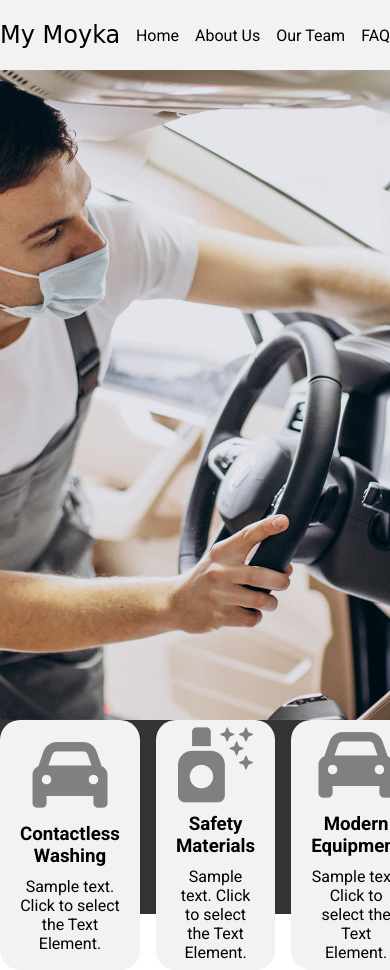
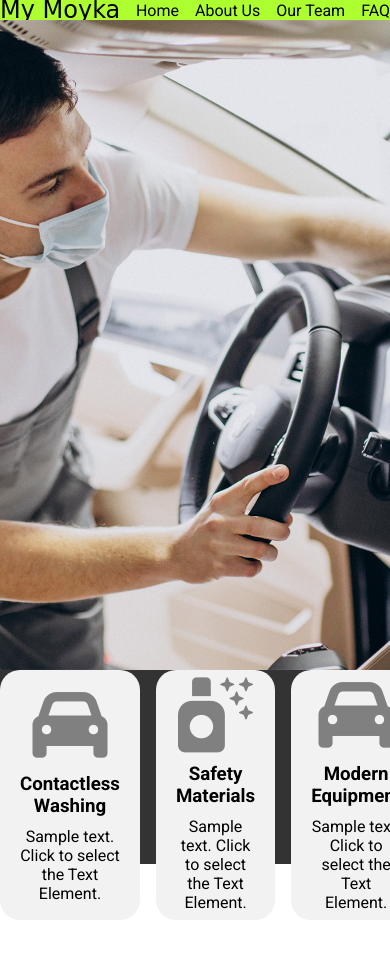
Before and after one commit to Vusal1y3v/Moyka, a plain HTML site: page index.html in a window 390 px wide. Shown: the top 970 px of the page. After the commit the page ends 920 px from the top, so only its background shows below. Drawn offline with Linux system fonts and the light colour scheme; a web font is replaced by a local one.

Commit message:
responsive

```diff
--- a/assets/styles/style.css
+++ b/assets/styles/style.css
@@ -83,3 +83,29 @@ main .intro .intro__services .card i{
     font-size: 75px;
     color: gray;
 }
+
+
+/*  */
+@media (max-width: 1024px){
+    .header{
+        height: 40px;
+        background: red;
+    }
+}
+
+
+/*  */
+@media (max-width: 768px){
+    .header{
+        height: 30px;
+        background: yellow;
+    }
+}
+
+/* Mobile */
+@media (max-width: 500px){
+    .header{
+        height: 20px;
+        background: greenyellow;
+    }
+}
```
Also changed, not shown: assets/images/1616872522462.jpeg (added), assets/images/default-avatar-icon-of-social-media-user-vector.jpg (added), assets/images/missing-picture-page-website-design-600nw-1552421075.webp (added).
